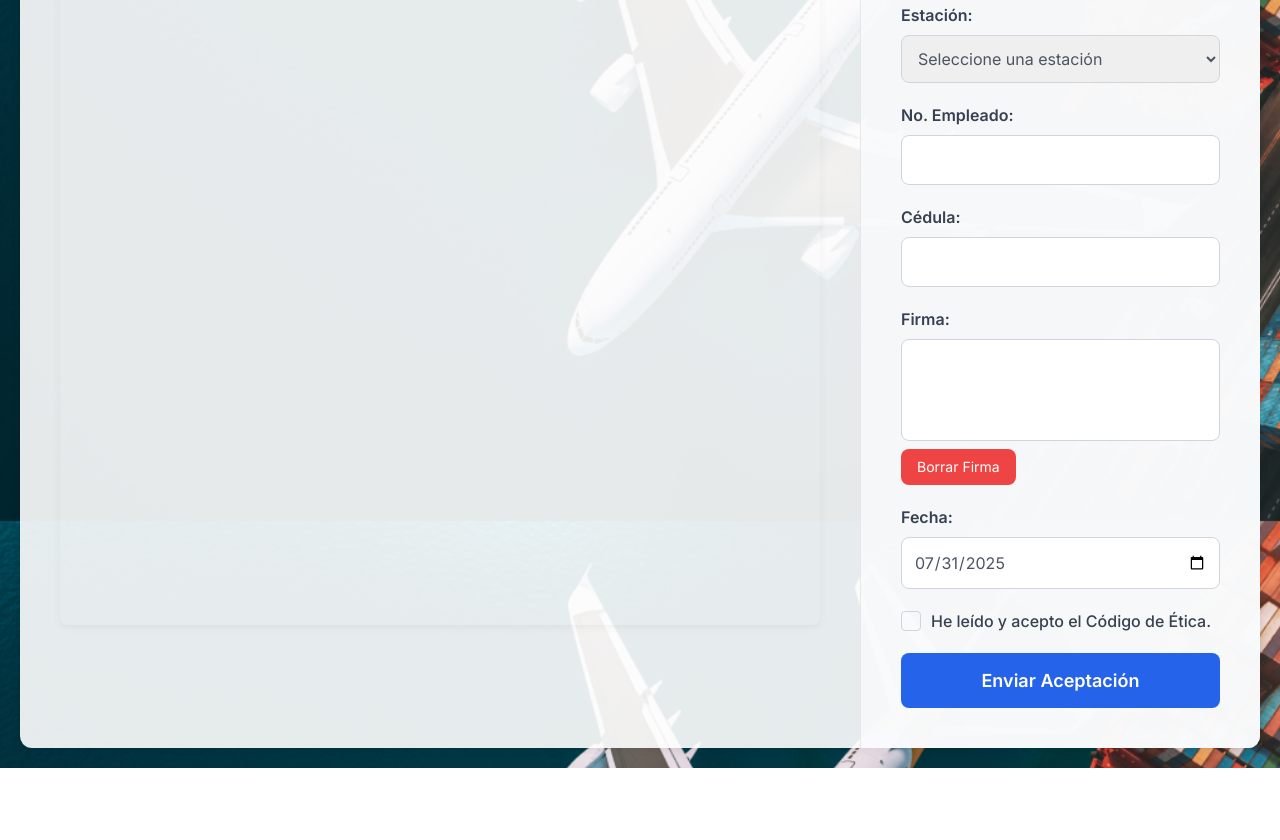
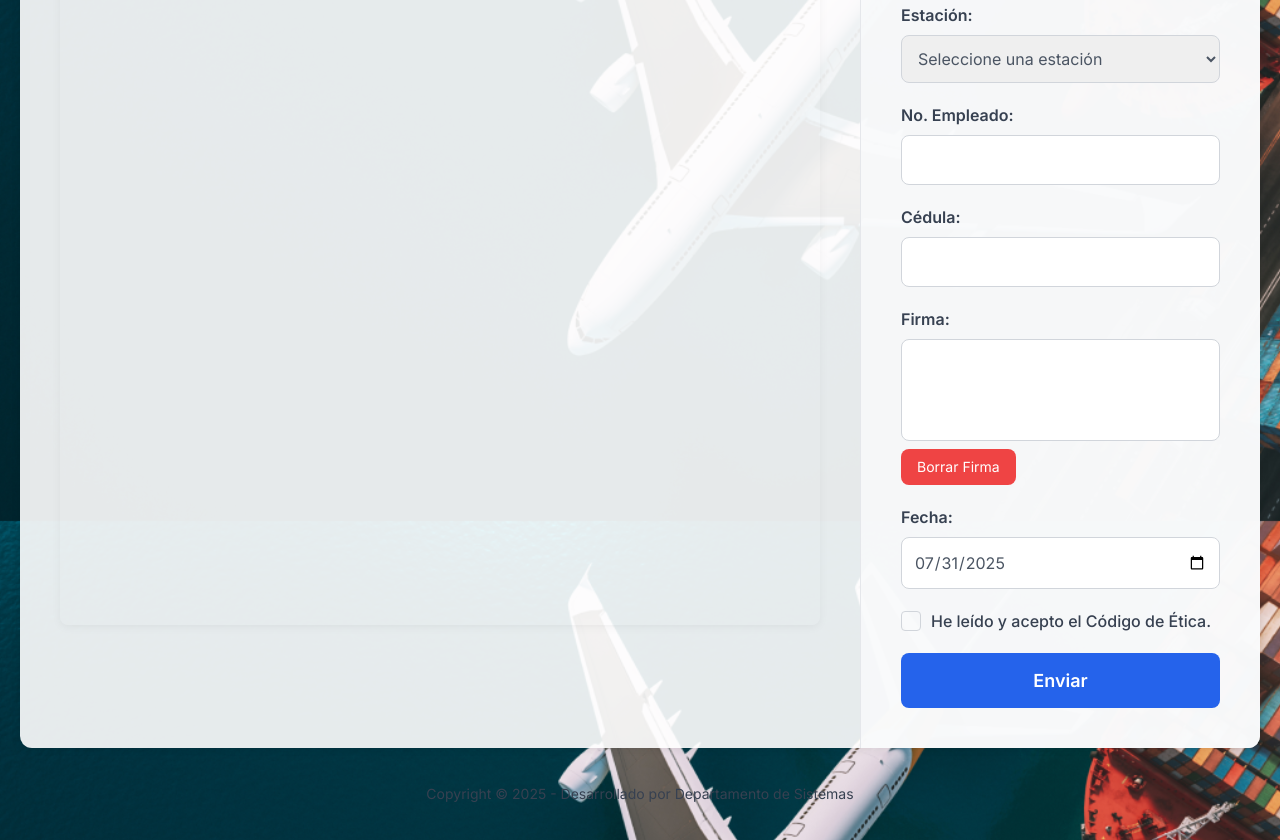
Before and after one commit to caribetrans/caribetrans, a plain HTML site: page index.html in a window 1280 px wide. Shown: the part 279-1119 px from the top of the page. Before the commit the page ends 1047 px from the top, so only its background shows below. Drawn offline with nearby package versions, Linux system fonts and the light colour scheme.

Commit message:
Update index.html

```diff
--- a/index.html
+++ b/index.html
@@ -11,8 +11,9 @@
         body {
             font-family: 'Inter', sans-serif;
             display: flex;
-            justify-content: center;
-            align-items: flex-start; /* Alinea al inicio para permitir scroll si el contenido es largo */
+            flex-direction: column; /* Changed to column to stack container and footer */
+            justify-content: space-between; /* Distribute space between container and footer */
+            align-items: center;
             min-height: 100vh;
             margin: 0;
             padding: 20px;
@@ -22,7 +23,6 @@
             background-size: cover;
             background-position: center;
             background-repeat: no-repeat; /* Asegura que la imagen no se repita */
-            animation: moveBackground 60s linear infinite; /* Animación de movimiento lento */
             background-attachment: fixed; /* Mantiene la imagen fija al hacer scroll */
             overflow-x: hidden; /* Prevent horizontal scrollbars */
         }
@@ -41,6 +41,8 @@
             opacity: 0; /* Initially invisible */
             transform: translateY(20px); /* Initial displacement */
             animation: fadeInUp 0.5s ease-out forwards; /* Fade-in animation */
+            flex-grow: 1; /* Allow container to grow and push footer down */
+            margin-bottom: 20px; /* Space between container and footer */
         }
 
         /* Keyframes for fade-in up animation */
@@ -247,7 +249,7 @@
         </div>
 
         <div class="form-section">
-            <h2 class="text-2xl font-bold text-gray-800 mb-6">Declaración de Conocimiento y Aceptación</h2>
+            <h2 class="text-2xl font-bold text-gray-800 mb-6 text-center">Declaración de Conocimiento y Aceptación</h2>
             <form id="acceptanceForm">
                 <div class="form-group">
                     <label for="fullName">Nombre completo:</label>
@@ -286,7 +288,7 @@
                     <label for="acceptTerms">He leído y acepto el Código de Ética.</label>
                 </div>
                 <button type="submit" class="submit-button rounded-lg flex items-center justify-center">
-                    Enviar Aceptación
+                    Enviar
                     <div id="loadingSpinner" class="loading-spinner"></div>
                 </button>
             </form>
@@ -299,6 +301,11 @@
         <p id="messageContent"></p>
         <button id="messageBoxClose">Cerrar</button>
     </div>
+
+    <!-- Footer -->
+    <footer class="w-full text-center py-4 text-gray-700 text-sm">
+        Copyright © 2025 - Desarrollado por Departamento de Sistemas
+    </footer>
 
     <script>
         // Get references to elements
@@ -409,7 +416,7 @@
             } else {
                 submitButton.disabled = false;
                 loadingSpinner.style.display = 'none';
-                submitButton.textContent = 'Enviar Aceptación';
+                submitButton.textContent = 'Enviar'; // Updated button text
             }
         }
 
```
